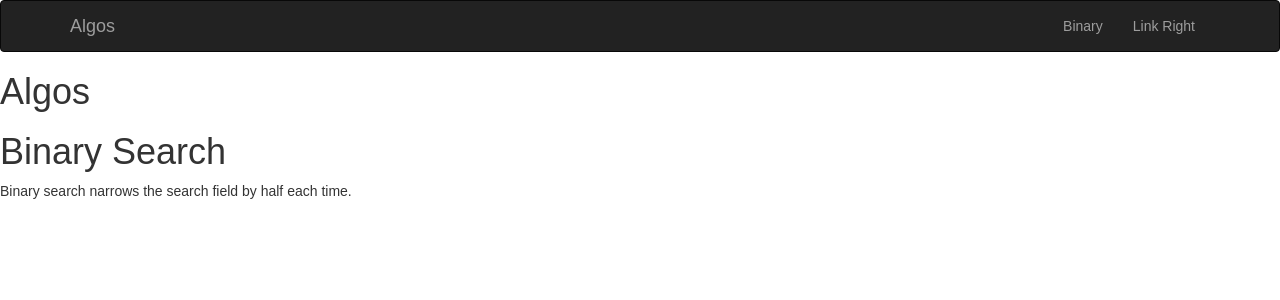
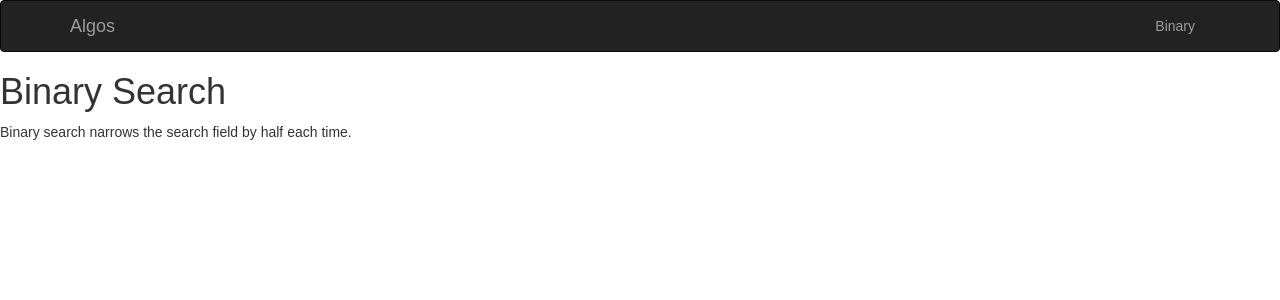
Before and after one commit to mateoholman/algos, a React (Create React App) app: page /binary in a window 1280 px wide. Shown: the top 300 px of the page. Built offline with nearby package versions, Linux system fonts and the light colour scheme.

Commit message:
Updated router links to work correctly with NavBar

```diff
--- a/src/App.js
+++ b/src/App.js
@@ -13,7 +13,7 @@ class App extends Component {
       <BrowserRouter>
         <div>
           <TopNavbar />
-          <Route path='/' component={Home} />
+          <Route exact path='/' component={Home} />
           <Route path='/binary' component={BinarySearch} />
         </div>
       </BrowserRouter>
--- a/src/components/TopNavbar.js
+++ b/src/components/TopNavbar.js
@@ -17,14 +17,13 @@ const TopNavbar = () => {
     <Navbar inverse collapseOnSelect>
       <Navbar.Header>
         <Navbar.Brand>
-          <a href="#">Algos</a>
+          <NavLink to='/'>Algos</NavLink>
         </Navbar.Brand>
         <Navbar.Toggle />
       </Navbar.Header>
       <Navbar.Collapse>
         <Nav pullRight>
-          <li><NavLink to={{pathname: '/binary'}}>Binary</NavLink></li>
-          <NavItem eventKey={2} href="#">Link Right</NavItem>
+          <li><NavLink to='/binary'>Binary</NavLink></li>
         </Nav>
       </Navbar.Collapse>
     </Navbar>
--- a/src/components/binarySearch.js
+++ b/src/components/binarySearch.js
@@ -4,8 +4,8 @@ class BinarySearch extends Component {
   render() {
     return (
       <div>
-      <h1>Binary Search</h1>
-      <p>Binary search narrows the search field by half each time.</p>
+        <h1>Binary Search</h1>
+        <p>Binary search narrows the search field by half each time.</p>
       </div>
     );
   }
```
